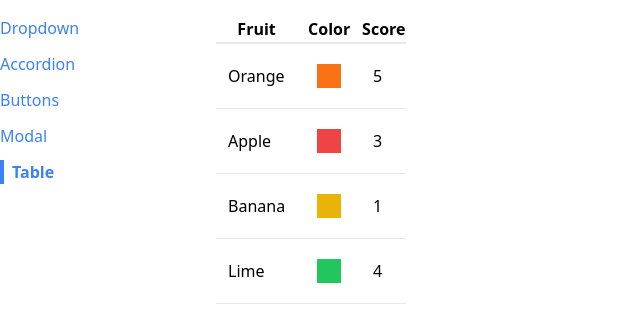
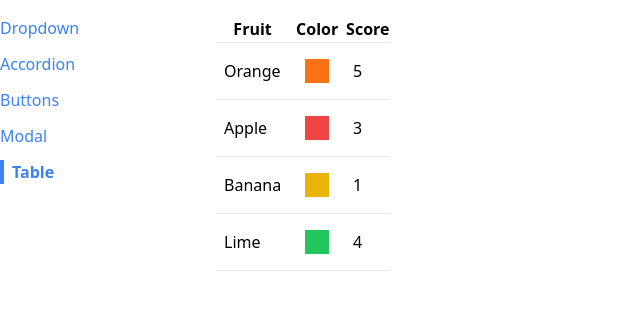
Before and after one commit to richdon/comps, a React (Create React App) app: page /table in a window 1280 px wide. Shown: the top 322 px of the page, without its empty margins (0-640 px from the left). Built offline with nearby package versions, Linux system fonts and the light colour scheme.

Commit message:
table component reusable

```diff
--- a/src/components/Table.js
+++ b/src/components/Table.js
@@ -1,22 +1,18 @@
-export default function Table({data}) {
-    const renderedRows = data.map((fruit) => {
+export default function Table({data, config, keyFn}) {
+    const renderedHeaders = config.map((column) => {
+        return <th key={column.label}>{column.label}</th>
+    });
+    const renderedRows = data.map((rowData) => {
+        const renderedCells = config.map((column) => {
+            return <td className="p-2" key={column.label}>{column.render(rowData)}</td>;
+        });
         return (
-            <tr className="border-b" key={fruit.name}>
-                <td className="p-3">{fruit.name}</td>
-                <td className="p-3">
-                    <div className={`p-3 m-2 ${fruit.color}`}></div>
-                </td>
-                <td className="p-3">{fruit.score}</td>
-            </tr>
+            <tr className="border-b" key={keyFn(rowData)}>{renderedCells}</tr>
         )
     });
     return <table className="table-auto border-spacing-2">
         <thead>
-        <tr className="border-b-2">
-            <th>Fruit</th>
-            <th>Color</th>
-            <th>Score</th>
-        </tr>
+        <tr className="border-b">{renderedHeaders}</tr>
         </thead>
         <tbody>{renderedRows}</tbody>
     </table>
--- a/src/pages/TablePage.js
+++ b/src/pages/TablePage.js
@@ -7,7 +7,15 @@
         {name: 'Banana', color: 'bg-yellow-500', score: 1},
         {name: 'Lime', color: 'bg-green-500', score: 4},
     ]
+    const config = [
+        {label: 'Fruit', render: (fruit) => fruit.name},
+        {label: 'Color', render: (fruit) => <div className={`p-3 m-2 ${fruit.color}`}></div>},
+        {label: 'Score', render: (fruit) => fruit.score},
+    ];
+    const keyFn = (fruit) => {
+        return fruit.name;
+    }
     return (<div>
-        <Table data={data}/>
+        <Table data={data} config={config} keyFn={keyFn}/>
     </div>)
 }
```
